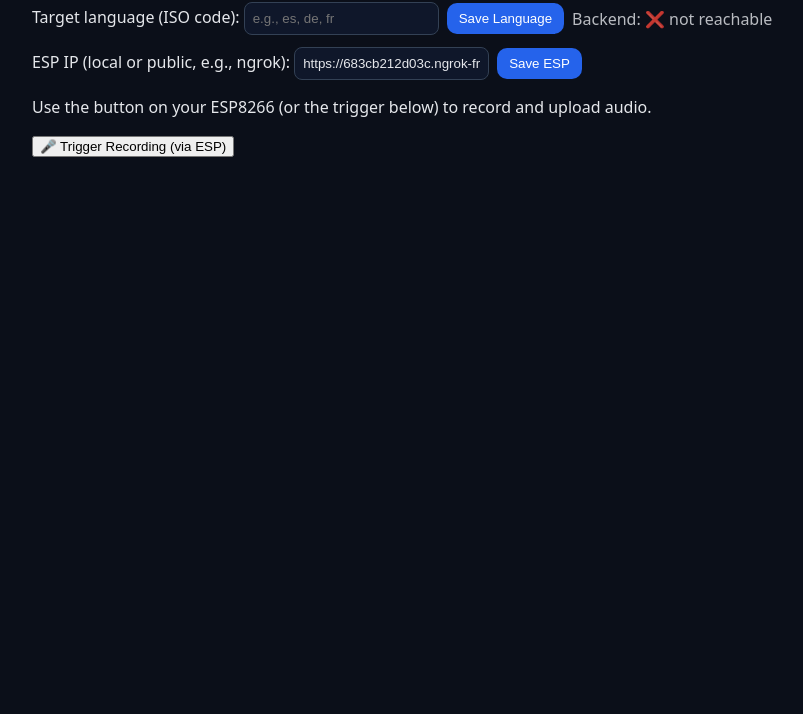
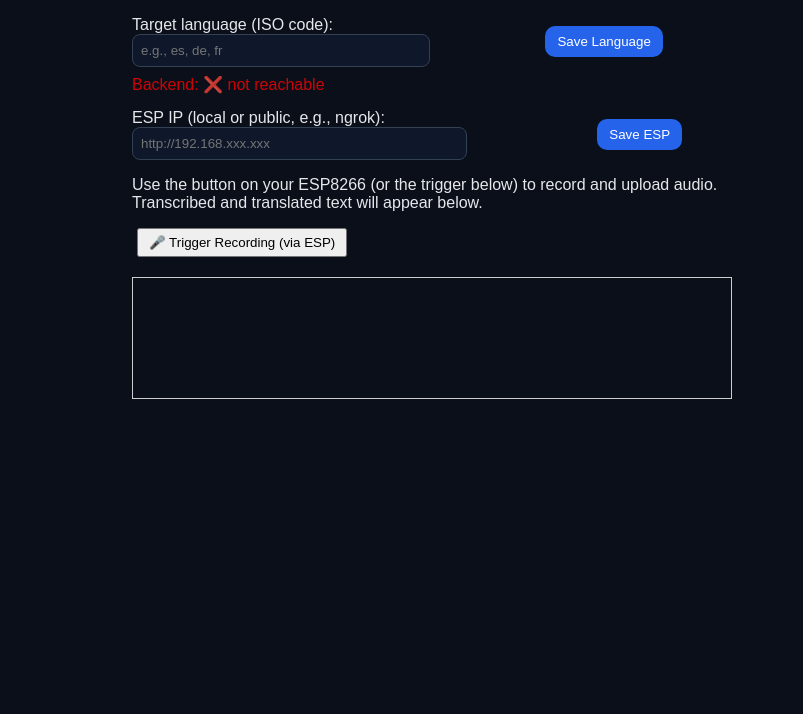
Before and after one commit to SoufianeMaakouk/smart-speech, a plain HTML site: page index.html in a window 1280 px wide. Shown: the part 86-800 px from the top of the page, without its empty margins (208-1011 px from the left). Drawn offline with Linux system fonts and the light colour scheme; no server answers.

Commit message:
Update index.html

```diff
--- a/index.html
+++ b/index.html
@@ -5,6 +5,16 @@
   <meta name="viewport" content="width=device-width, initial-scale=1.0" />
   <title>ESP8266 Speech Translator</title>
   <link rel="stylesheet" href="styles.css" />
+  <style>
+    body { font-family: Arial, sans-serif; margin: 20px; }
+    .container { max-width: 600px; margin: auto; }
+    .controls { margin-bottom: 15px; }
+    input { padding: 5px; width: 70%; }
+    button { padding: 5px 10px; margin-left: 5px; }
+    .ok { color: green; }
+    .error { color: red; }
+    .messages { margin-top: 20px; border: 1px solid #ccc; padding: 10px; min-height: 100px; }
+  </style>
 </head>
 <body>
   <div class="container">
@@ -24,7 +34,7 @@
     <div class="controls">
       <label>
         ESP IP (local or public, e.g., ngrok):
-        <input id="espInput" placeholder="http://192.168.xxx.xxx" value="https://683cb212d03c.ngrok-free.app" />
+        <input id="espInput" placeholder="http://192.168.xxx.xxx" value="" />
       </label>
       <button id="saveEsp">Save ESP</button>
       <span id="espStatus"></span>
@@ -32,7 +42,7 @@
 
     <div class="guide">
       <p>
-        Use the button on your ESP8266 (or the trigger below) to record and upload audio.
+        Use the button on your ESP8266 (or the trigger below) to record and upload audio. Transcribed and translated text will appear below.
       </p>
     </div>
 
```
